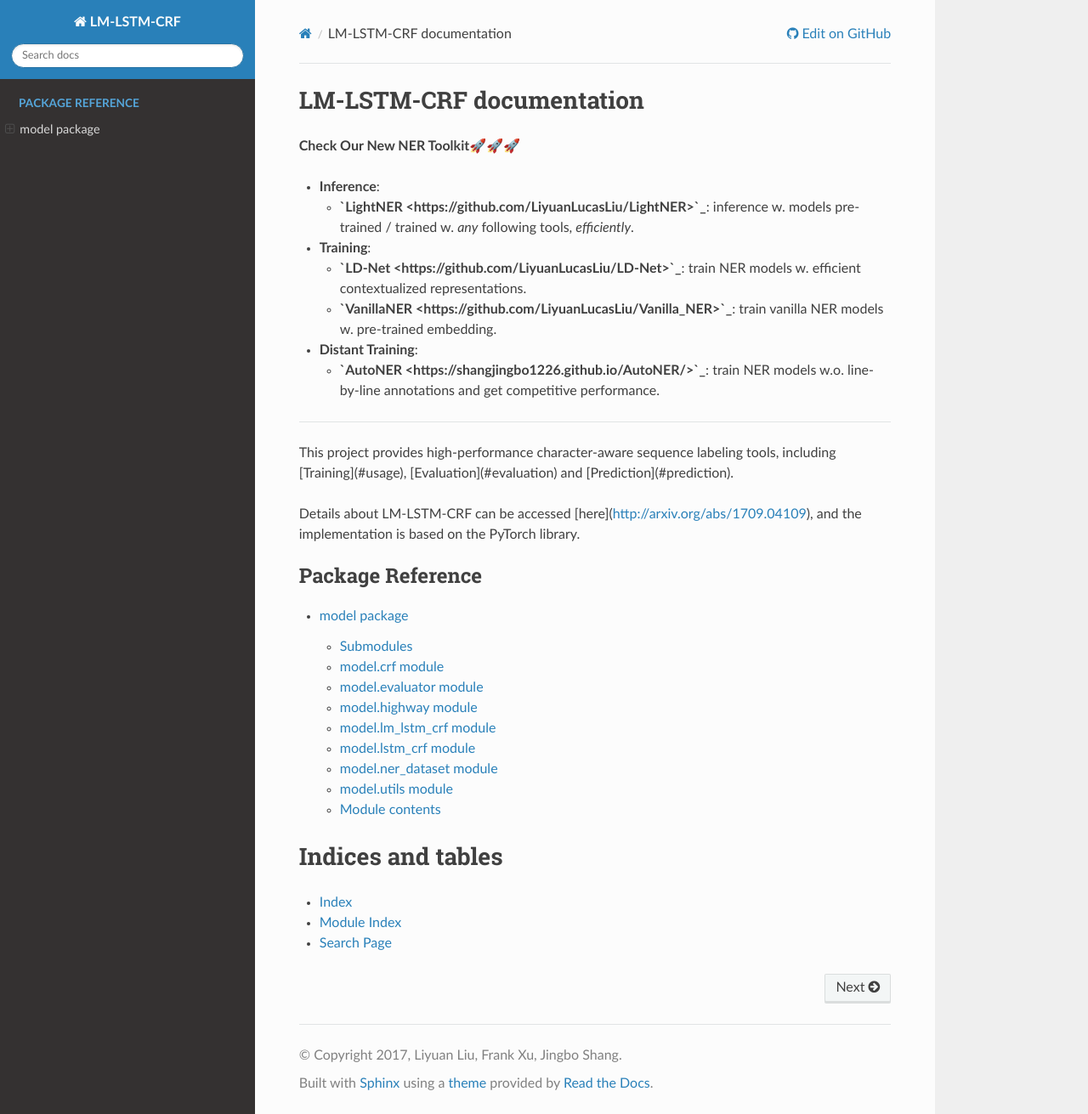
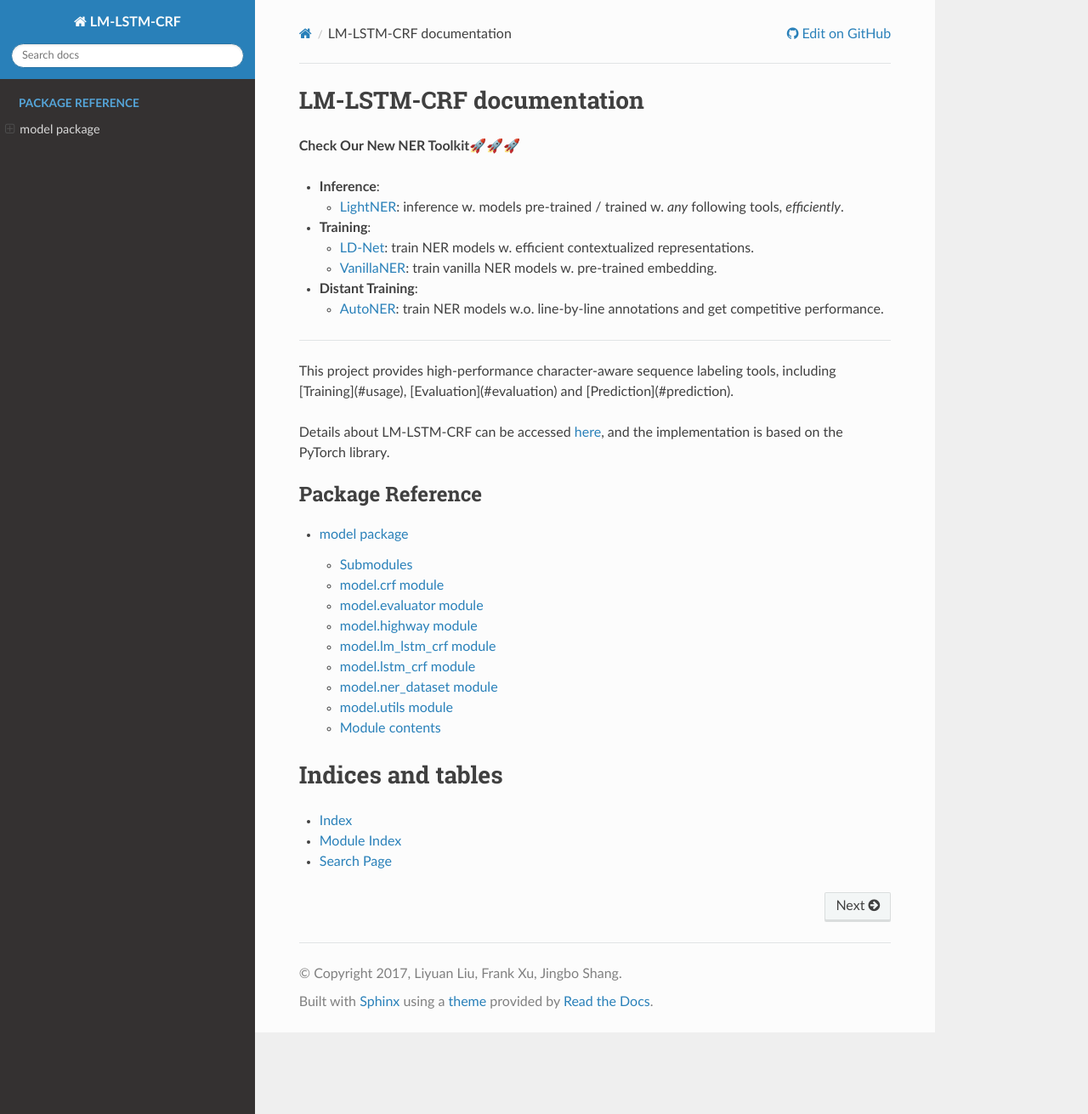
Before and after one commit to LiyuanLucasLiu/LM-LSTM-CRF, a Sphinx documentation site: the page built from docs/source/index.rst, in a window 1280 px wide and 1311 px high. Shown: the whole window at 85% size. Built offline with Sphinx 7.4.7 and the Read the Docs theme 2.0.0, drawn with Linux system fonts in a browser that asks for light colours.

Commit message:
update doc

```diff
--- a/docs/source/index.rst
+++ b/docs/source/index.rst
@@ -12,22 +12,22 @@
 
 - **Inference**:
 
-  - **`LightNER <https://github.com/LiyuanLucasLiu/LightNER>`_**: inference w. models pre-trained / trained w. *any* following tools, *efficiently*.
+  - `LightNER <https://github.com/LiyuanLucasLiu/LightNER>`_: inference w. models pre-trained / trained w. *any* following tools, *efficiently*.
 
 - **Training**:
 
-  - **`LD-Net <https://github.com/LiyuanLucasLiu/LD-Net>`_**: train NER models w. efficient contextualized representations.
-  - **`VanillaNER <https://github.com/LiyuanLucasLiu/Vanilla_NER>`_**: train vanilla NER models w. pre-trained embedding.
+  - `LD-Net <https://github.com/LiyuanLucasLiu/LD-Net>`_: train NER models w. efficient contextualized representations.
+  - `VanillaNER <https://github.com/LiyuanLucasLiu/Vanilla_NER>`_: train vanilla NER models w. pre-trained embedding.
 
 - **Distant Training**:
 
-  - **`AutoNER <https://shangjingbo1226.github.io/AutoNER/>`_**: train NER models w.o. line-by-line annotations and get competitive performance.
+  - `AutoNER <https://shangjingbo1226.github.io/AutoNER/>`_: train NER models w.o. line-by-line annotations and get competitive performance.
 
 --------------------------
 
 This project provides high-performance character-aware sequence labeling tools, including [Training](#usage), [Evaluation](#evaluation) and [Prediction](#prediction).
 
-Details about LM-LSTM-CRF can be accessed [here](http://arxiv.org/abs/1709.04109), and the implementation is based on the PyTorch library.
+Details about LM-LSTM-CRF can be accessed `here <http://arxiv.org/abs/1709.04109>`_, and the implementation is based on the PyTorch library.
 
 .. toctree::
    :glob:
```
